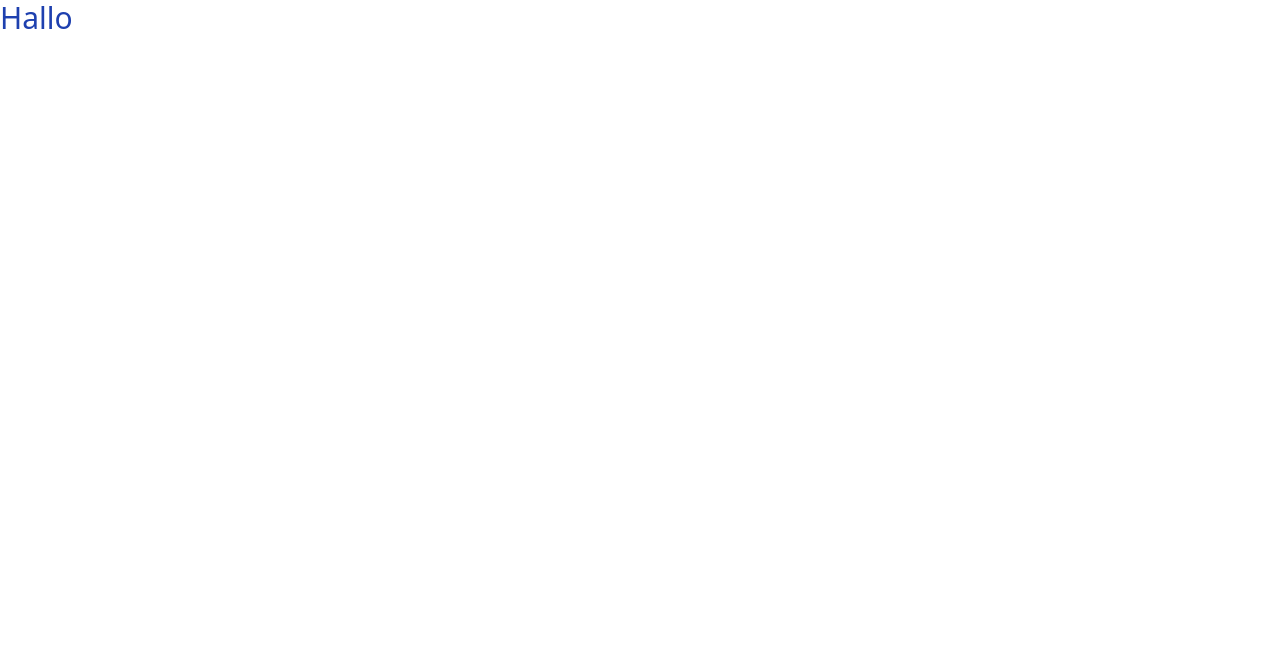
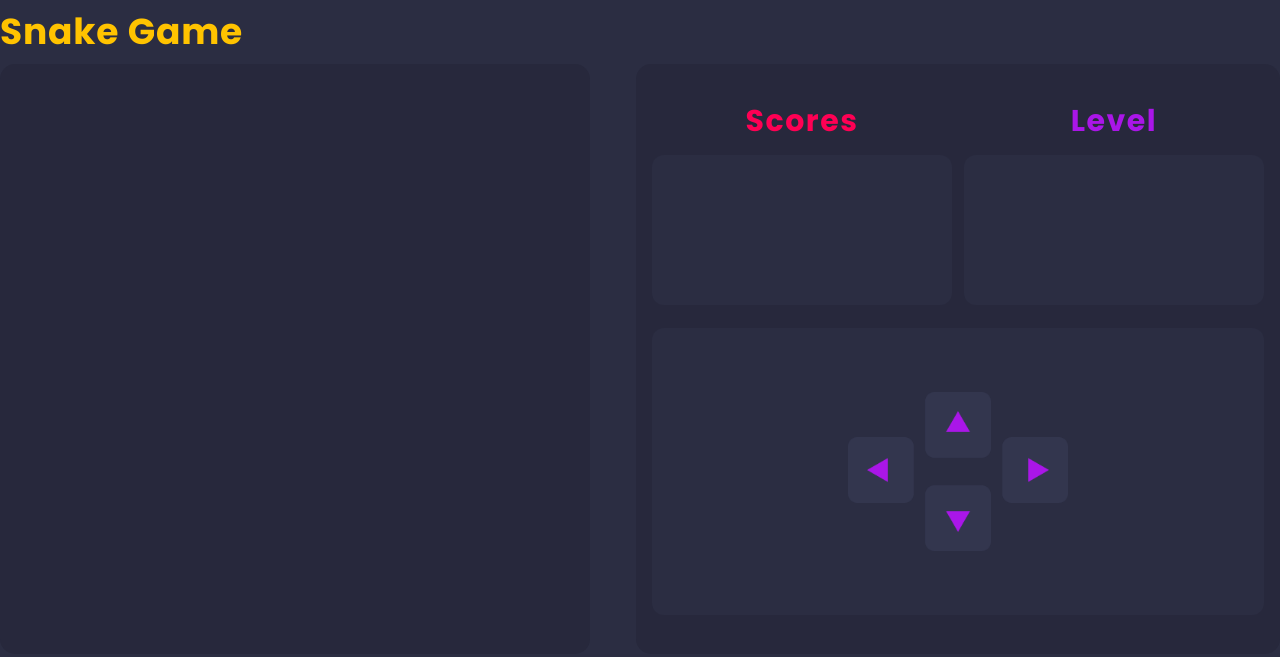
Before and after one commit to rg-km/se-be5-kelompok7, a website: page index.html in a window 1280 px wide. Drawn offline with Linux system fonts and the light colour scheme.

Commit message:
slicing design

```diff
--- a/assets/input/input.css
+++ b/assets/input/input.css
@@ -1,3 +1,5 @@
+@import url('https://fonts.googleapis.com/css2?family=Poppins:wght@300;600;700&display=swap');
+
 @tailwind base;
 @tailwind components;
 @tailwind utilities;
--- a/index.html
+++ b/index.html
@@ -1,13 +1,55 @@
 <!DOCTYPE html>
 <html lang="en">
+
 <head>
     <meta charset="UTF-8">
     <meta http-equiv="X-UA-Compatible" content="IE=edge">
     <meta name="viewport" content="width=device-width, initial-scale=1.0">
+    <link rel="icon" href="assets/img/favicon.png">
     <title>Snake Game</title>
     <link rel="stylesheet" href="assets/css/style.css">
 </head>
-<body>
-    <p class="text-blue-800 text-3xl">Hallo</p>
+
+<body class="bg-[#2B2D42] font-poppins">
+    <div class="container mx-auto tracking-wider">
+        <!-- judul -->
+        <p class="font-bold text-[#FFC300] text-4xl py-3">Snake Game</p>
+
+        <!-- main -->
+        <div class="board flex justify-between">
+
+            <!-- kiri -->
+            <canvas id="snakeBoard" width="590" height="590" style="border-radius: 15px;" class="bg-[#27283C]"></canvas>
+
+            <!-- kanan -->
+            <div id="info" width="400" height="590" style="border-radius: 15px;"
+                class="bg-[#27283C]  flex flex-col justify-evenly p-4">
+
+                <!-- body kanan -->
+                <div class="cover flex gap-3 ">
+                    <!-- score -->
+                    <div class="score">
+                        <div class="head text-[#FF0054] text-3xl font-bold tracking-wider text-center mb-4">Scores</div>
+                        <canvas class="bg-[#2B2D42] rounded-xl"></canvas>
+                    </div>
+
+                    <!-- level -->
+                    <div class="level">
+                        <div class="head text-[#AA16E8] text-3xl font-bold tracking-wider text-center mb-4">Level</div>
+                        <canvas class="bg-[#2B2D42] rounded-xl"></canvas>
+                    </div>
+                </div>
+
+                <!-- control -->
+                <div class="control  flex justify-center bg-[#2B2D42] py-16 rounded-xl">
+                    <img src="assets/img/controll.png" alt="control" width="220">
+                </div>
+
+            </div>
+
+
+        </div>
+    </div>
 </body>
+
 </html>
--- a/tailwind.config.js
+++ b/tailwind.config.js
@@ -1,7 +1,11 @@
 module.exports = {
   content: ['./index.html'],
   theme: {
-    extend: {},
+    extend: {
+      fontFamily: {
+        poppins: ["Poppins"]
+      }
+    },
   },
   plugins: [],
 }
```
Also changed, not shown: assets/css/style.css, assets/img/controll.png (added), assets/img/favicon.png (added).
